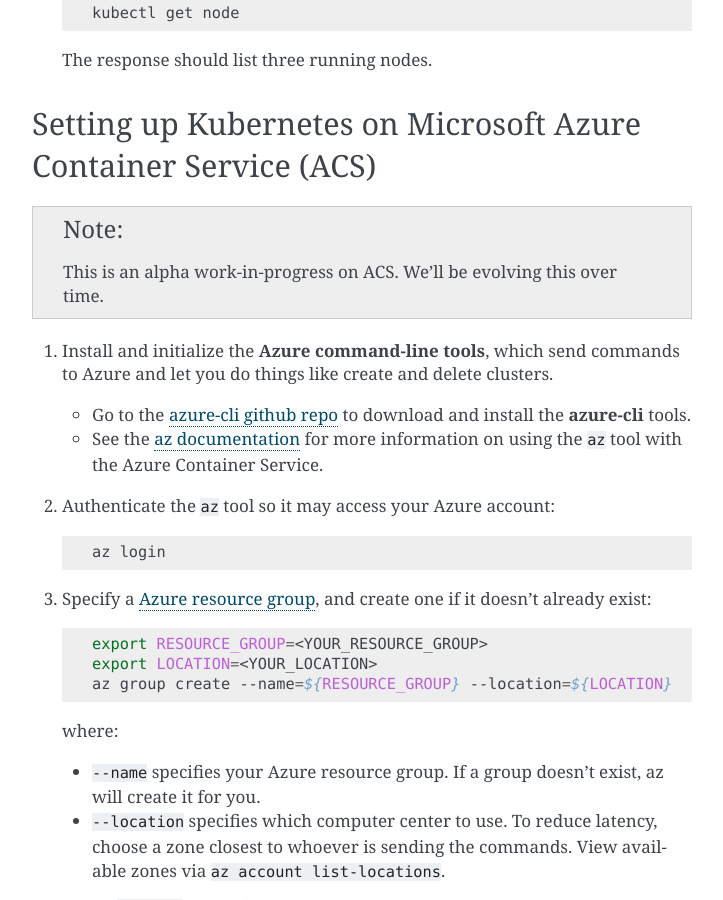
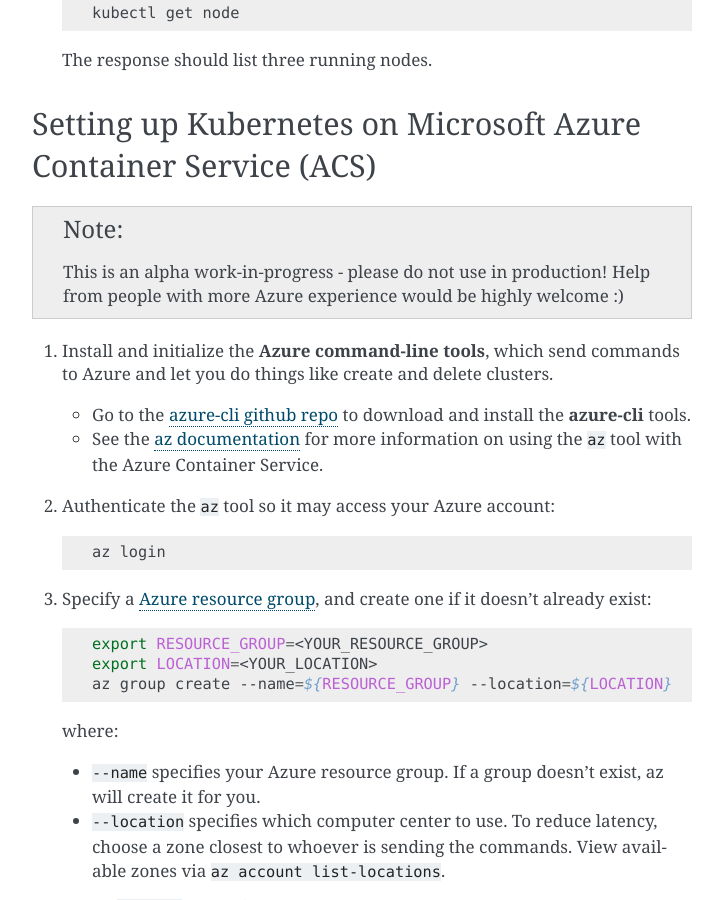
Before and after one commit to jupyterhub/zero-to-jupyterhub-k8s, a Sphinx documentation site: the page built from doc/source/create-k8s-cluster.rst, in a window 1280 px wide and 900 px high, scrolled down 1405 px. Shown: the whole window, without its empty margins (388-1111 px from the left). Built offline with Sphinx 7.4.7, drawn with Linux system fonts in a browser that asks for light colours.

Commit message:
Make note about azure clearer

```diff
--- a/doc/source/create-k8s-cluster.rst
+++ b/doc/source/create-k8s-cluster.rst
@@ -82,8 +82,8 @@
 
 .. note::
 
-   This is an alpha work-in-progress on ACS. We'll be evolving this over time.
-
+   This is an alpha work-in-progress - please do not use in production! Help from
+   people with more Azure experience would be highly welcome :)
 
 
 1. Install and initialize the **Azure command-line tools**, which send commands
```
